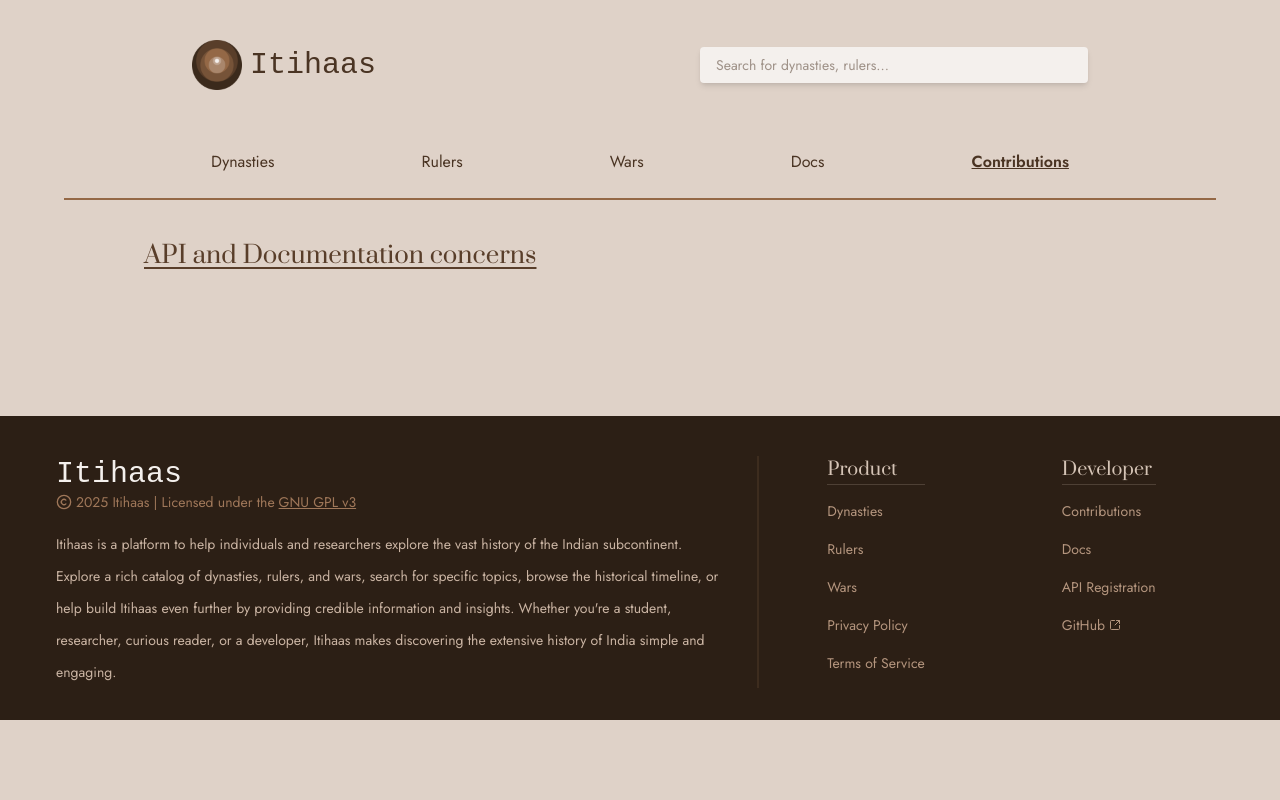
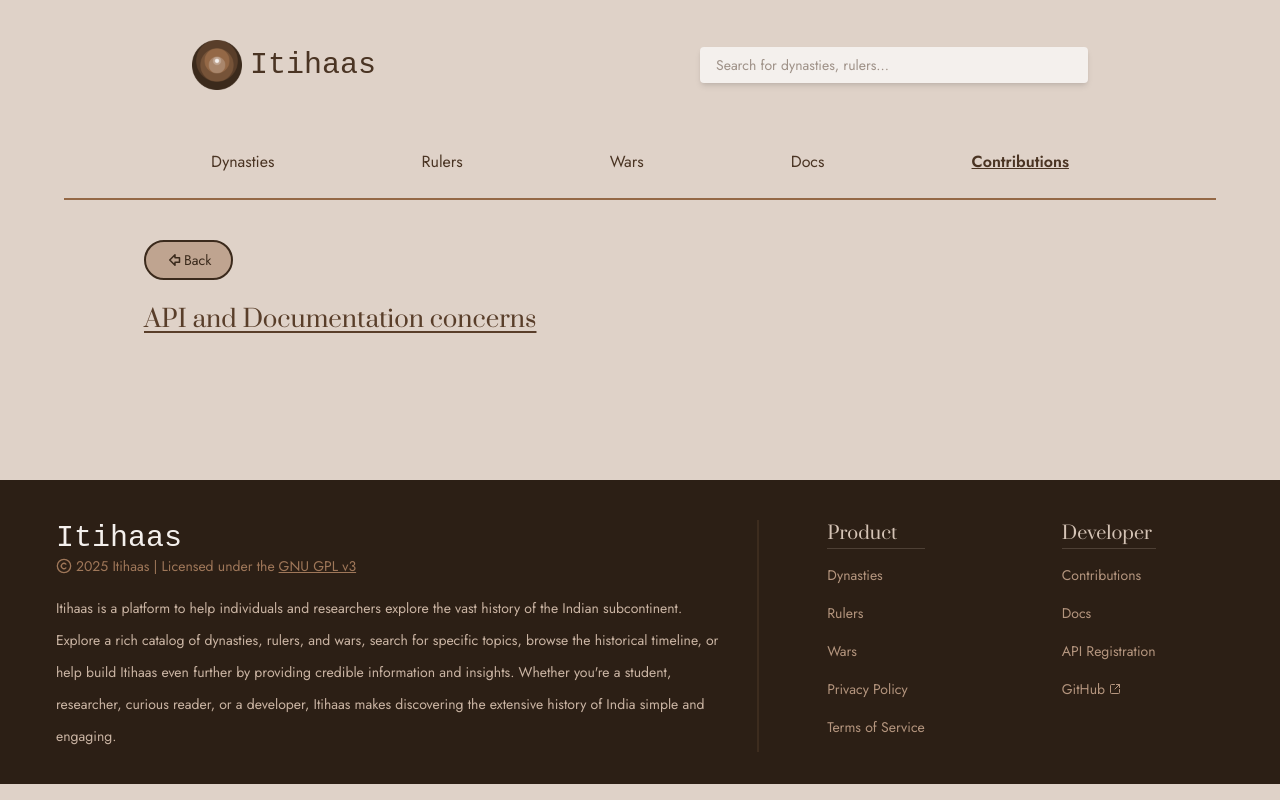
Before and after one commit to sunillshastry/itihaas-client, a React (Vite) app: page /issues/api in a window 1280 px wide. Built offline with nearby package versions, Linux system fonts and the light colour scheme; a web font is replaced by a local one.

Commit message:
Import and include a BackButton component in all sub-issues page components

```diff
--- a/src/pages/contributions/APIContribution.tsx
+++ b/src/pages/contributions/APIContribution.tsx
@@ -1,3 +1,4 @@
+import BackButton from '@/components/elements/BackButton';
 import Footer from '@/components/elements/Footer';
 import MainContainer from '@/components/elements/MainContainer';
 import Navbar from '@/components/elements/Navbar';
@@ -8,6 +9,7 @@ function APIContribution() {
 		<>
 			<Navbar />
 			<MainContainer>
+				<BackButton />
 				<SubHeader>API and Documentation concerns</SubHeader>
 			</MainContainer>
 			<Footer className="mt-36" />
--- a/src/pages/contributions/FeedbackContribution.tsx
+++ b/src/pages/contributions/FeedbackContribution.tsx
@@ -1,3 +1,4 @@
+import BackButton from '@/components/elements/BackButton';
 import Footer from '@/components/elements/Footer';
 import MainContainer from '@/components/elements/MainContainer';
 import Navbar from '@/components/elements/Navbar';
@@ -8,6 +9,7 @@ function FeedbackContribution() {
 		<>
 			<Navbar />
 			<MainContainer>
+				<BackButton />
 				<SubHeader>General feedback and ideas</SubHeader>
 			</MainContainer>
 			<Footer className="mt-36" />
--- a/src/pages/contributions/FixContribution.tsx
+++ b/src/pages/contributions/FixContribution.tsx
@@ -1,3 +1,4 @@
+import BackButton from '@/components/elements/BackButton';
 import Footer from '@/components/elements/Footer';
 import MainContainer from '@/components/elements/MainContainer';
 import Navbar from '@/components/elements/Navbar';
@@ -8,6 +9,7 @@ function FixContribution() {
 		<>
 			<Navbar />
 			<MainContainer>
+				<BackButton />
 				<SubHeader>Correcting outdated and incorrect content</SubHeader>
 			</MainContainer>
 			<Footer className="mt-36" />
--- a/src/pages/contributions/NewContribution.tsx
+++ b/src/pages/contributions/NewContribution.tsx
@@ -1,3 +1,4 @@
+import BackButton from '@/components/elements/BackButton';
 import Footer from '@/components/elements/Footer';
 import MainContainer from '@/components/elements/MainContainer';
 import Navbar from '@/components/elements/Navbar';
@@ -8,6 +9,7 @@ function NewContribution() {
 		<>
 			<Navbar />
 			<MainContainer>
+				<BackButton />
 				<SubHeader>New additions</SubHeader>
 			</MainContainer>
 			<Footer className="mt-36" />
```
